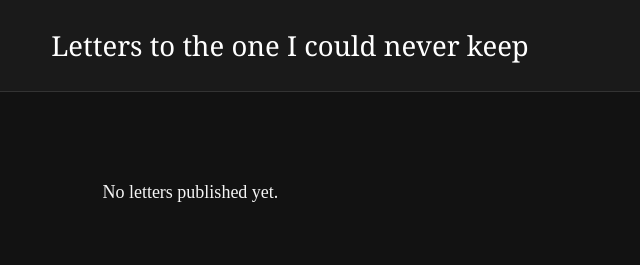
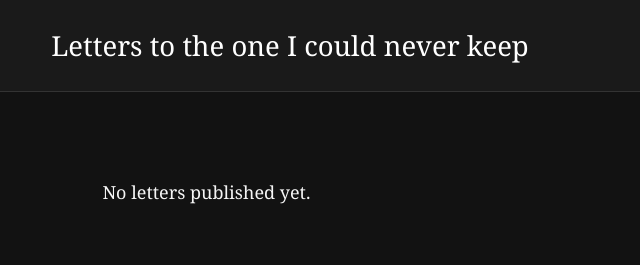
Before and after one commit to romanemedina/letters-website, a plain HTML site: page index.html in a window 1280 px wide. Both pictures are taken after a click on the link "Letters to the one I could never keep". Shown: the top 265 px of the page, 0-640 px from the left. Drawn offline with Linux system fonts and the light colour scheme; no server answers.

Commit message:
Update style.css

```diff
--- a/style.css
+++ b/style.css
@@ -60,14 +60,14 @@ a {
 }
 
 
-/* Force Times New Roman on letter text */
+/* Georgia font for letters only */
 
 main p,
 main article p,
 main .letter p,
 main .letter-content,
 main .letter-body {
-  font-family: "Times New Roman", Times, serif !important;
+  font-family: Georgia, "Times New Roman", serif !important;
   font-size: 18px;
   line-height: 1.9;
 }
```
